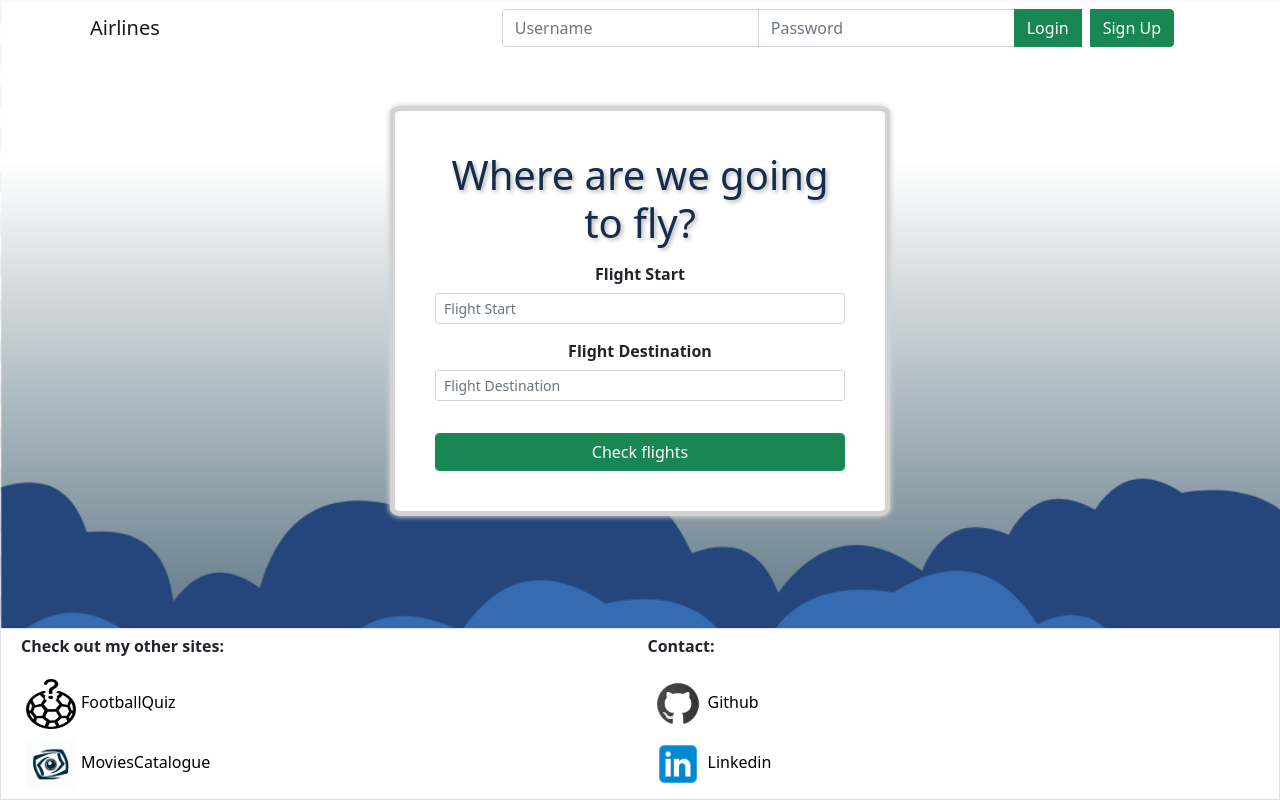
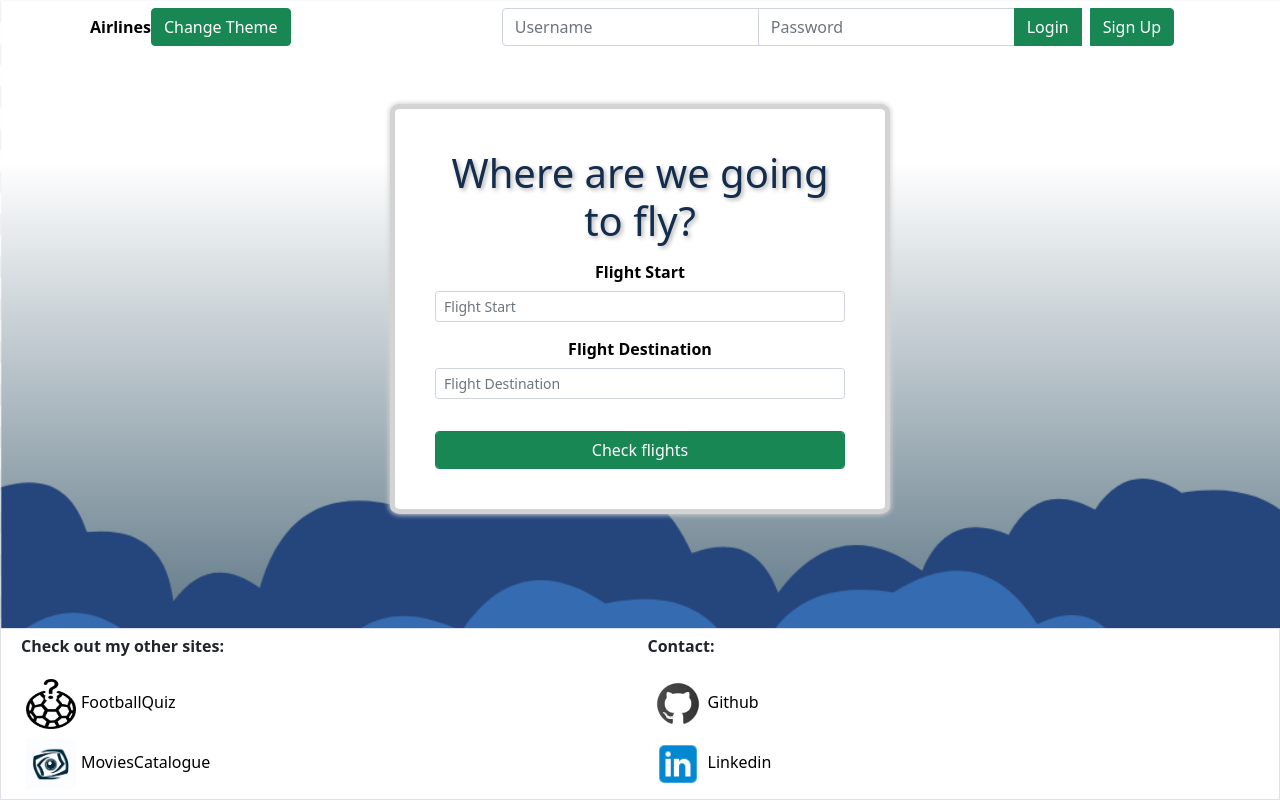
Before and after one commit to FalkowskiKamil/AirlineApp, a Django app: page / in a window 1280 px wide. Run offline with Django 4.2, Linux system fonts and the light colour scheme; data comes from the database, SQL or seed files in the repository; both versions use the stored data as it was after the commit; parts of the project's set-up code (start-up, migrations or seed data) failed here and were passed over.

Commit message:
Add darkmode

```diff
--- a/airline/templates/airline/airport.html
+++ b/airline/templates/airline/airport.html
@@ -7,7 +7,7 @@
    </h1>
 </header>
 {% if airport.arrival_routes.all %}
-   <h2 class="p-3 fw-bold text-shadow bg-light text-dark text-center border border-dark col-8 mx-auto w-100">Flight to {{airport}}:</h2>
+   <h2 class="p-3 fw-bold text-shadow text-dark text-center border border-dark col-8 mx-auto w-100 card">Flight to {{airport}}:</h2>
    <section class="d-flex flex-wrap justify-content-center">
       {% for route in airport.arrival_routes.all|dictsort:"id" %}
          <div class="card m-3 col-4" style="width: 18rem;">
@@ -29,7 +29,7 @@
    </section>
 {% endif %}
 {% if airport.departure_routes.all %}
-   <h2 class="p-3 mt-5 fw-bold text-shadow bg-light text-dark text-center border border-dark col-8 mx-auto w-100">
+   <h2 class="p-3 mt-5 fw-bold text-shadow text-dark text-center col-8 mx-auto w-100 card">
       Flight from {{airport}}:
    </h2>
    <section class="d-flex flex-wrap justify-content-center">
--- a/airline/templates/airline/flight.html
+++ b/airline/templates/airline/flight.html
@@ -11,8 +11,8 @@
    </h1>
 </header>
 {% if request.user.is_staff or request.user.is_superuser %}
-   <section class="d-flex flex-wrap m-4 justify-content-center ">
-      <div class="fw-bold text-center border border-5 card rounded rounded-3 shadow p-3">
+   <section class="d-flex flex-wrap m-4 justify-content-center">
+      <div class="fw-bold text-center border border-5 card rounded rounded-3 shadow p-3 card">
          <h2 class="display-6 banner-text text-center">All of the passagers {% if flight.passengers_flights.all %}({{ flight.passengers_flights.all|length }}):{% endif %}</h2>
          <div class="card-body d-flex flex-wrap justify-content-center">
             {% if flight.passengers_flights.all %}
--- a/airline/templates/airline/index.html
+++ b/airline/templates/airline/index.html
@@ -14,7 +14,10 @@
    <body class="background container">
       <!-- Navigation bar -->
       <nav class="navbar navbar-expand-md navbar-light px-2">
-         <a class="navbar-brand" href="{% url 'airline:main' %}">Airlines</a>
+         <a class="logo-text fw-bold" href="{% url 'airline:main' %}">Airlines</a>
+         <button onclick="changeTheme()" class="btn btn-success">
+            <span>Change Theme</span>
+         </button>
          <button class="navbar-toggler" type="button" data-bs-toggle="collapse" data-bs-target="#navbarNav" aria-controls="navbarNav" aria-expanded="false" aria-label="Toggle navigation">
          <span class="navbar-toggler-icon"></span>
          </button>
@@ -83,5 +86,6 @@
          </div>
       </footer>
       <script src="https://cdn.jsdelivr.net/npm/bootstrap@5.3.0/dist/js/bootstrap.bundle.min.js"></script>
+      <script src="{% static 'nightMode.js' %}"></script>
    </body>
 </html>
--- a/airline/views.py
+++ b/airline/views.py
@@ -11,7 +11,7 @@ from utils.map_creator import create_full_map, create_map
 
 # Create your views here.
 def main(request: HttpRequest) -> HttpResponse:
-    countries: list[str] = list(Airport.objects.values_list("country", flat=True).distinct())
+    countries: iterable[str] = list(Airport.objects.values_list("country", flat=True).distinct())
     context: dict = {
         "countries": countries,
     }
--- /dev/null
+++ b/static/nightMode.js
@@ -0,0 +1,21 @@
+
+function changeTheme() {
+    // Pobierz bieżące wartości zmiennych CSS
+    const currentBackground = getComputedStyle(document.documentElement).getPropertyValue('--background').trim();
+
+    // Sprawdź aktualne wartości i przełączaj się między dwiema zestawami
+    if (currentBackground === 'rgb(255, 255, 255)') {
+      // Jeśli obecne tło jest białe, zmień na czarne
+      document.documentElement.style.setProperty('--background', 'rgb(0, 0, 0)');
+      document.documentElement.style.setProperty('--text', 'rgb(255, 255, 255)');
+      document.documentElement.style.setProperty('--border', 'rgb(44, 44, 44)');
+      document.documentElement.style.setProperty('--background-image', 'url("background_night.png")')
+    } else {
+      // W przeciwnym razie zmień na białe
+      document.documentElement.style.setProperty('--background', 'rgb(255, 255, 255)');
+      document.documentElement.style.setProperty('--text', 'rgb(0, 0, 0)');
+      document.documentElement.style.setProperty('--border', 'rgb(211, 211, 211)');
+      document.documentElement.style.setProperty('--background-image', 'url("background.png")')
+    }
+    // Możesz także dodać kod do obsługi innych zmiennych
+  }
--- a/static/styles.css
+++ b/static/styles.css
@@ -1,21 +1,37 @@
+:root {
+    --background: rgb(255, 255, 255);
+    --text: rgb(0, 0, 0);
+    --border: rgb(211, 211, 211);
+    --background-image: url("background.png");
+}
+
 .background {
     background-size: cover;
-    background-image: url("background.png");
+    background-image: var(--background-image);
     height: max(100dvh, 800px);
 }
 
 .main {
     text-align: center;
-    border: solid 5px lightgrey;
+    background-color: var(--background);
+    border: solid 5px var(--border);
     border-radius: 2%;
     font-weight: bold;
     margin: auto;
     margin-top: min(50px, 25vh);
     margin-bottom: 25%;
     padding: 40px;
-    box-shadow: 0px 0px 5px 1px lightgray;
+    box-shadow: 0px 0px 5px 1px var(--border);
     width: min(60vw, 500px);
     min-width: 300px;
+}
+
+.card {
+    background-color: var(--background);
+    border: solid 5px var(--border);
+    text-decoration: bold;
+    box-shadow: 0px 0px 5px 1px var(--border);
+    color: var(--text);
 }
 
 .banner-text {
@@ -36,7 +52,7 @@ footer {
     position: fixed;
     bottom:0;
     left:0;
-    background-color: white;
+    background-color: var(--background);
     padding: 5px 5px 5px 20px;
     min-width:100%;
     flex-wrap: wrap;
@@ -51,6 +67,6 @@ footer {
 
 .logo-text {
     text-decoration: none;
-    color: black;
+    color: var(--text);
     text-overflow: ellipsis;
 }
```
Also changed, not shown: data/db.sqlite3, static/background_night.png (added), 1 other file.
